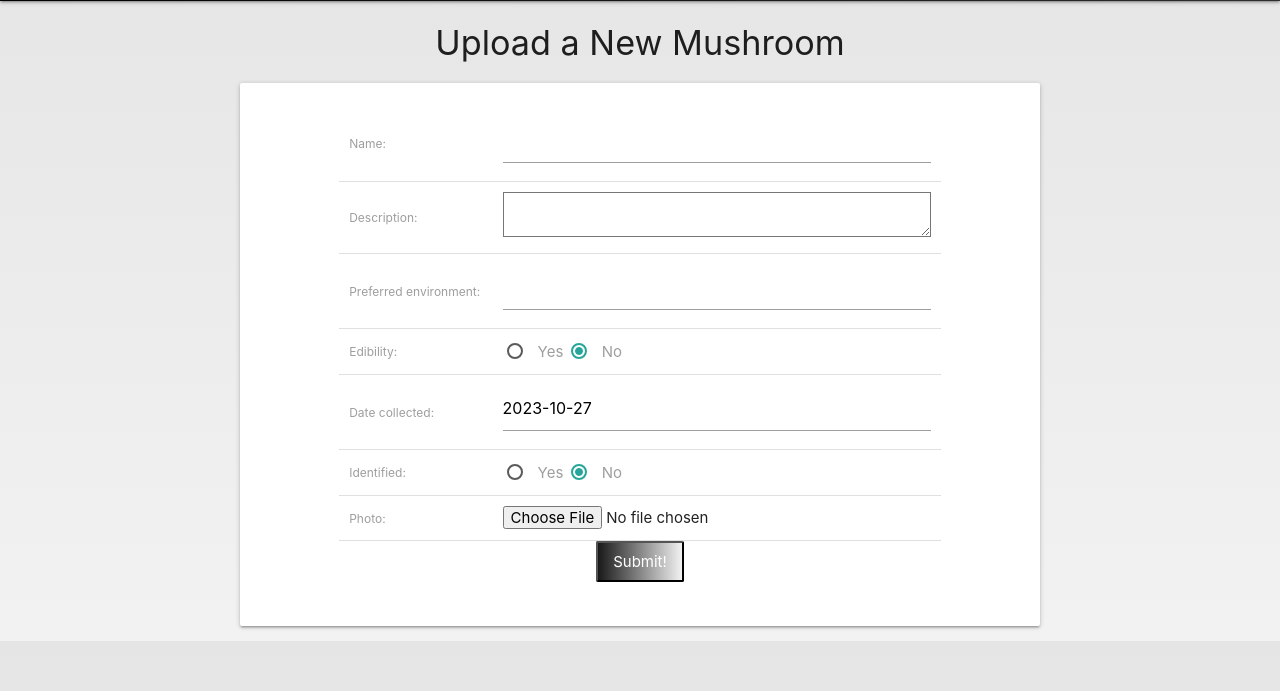
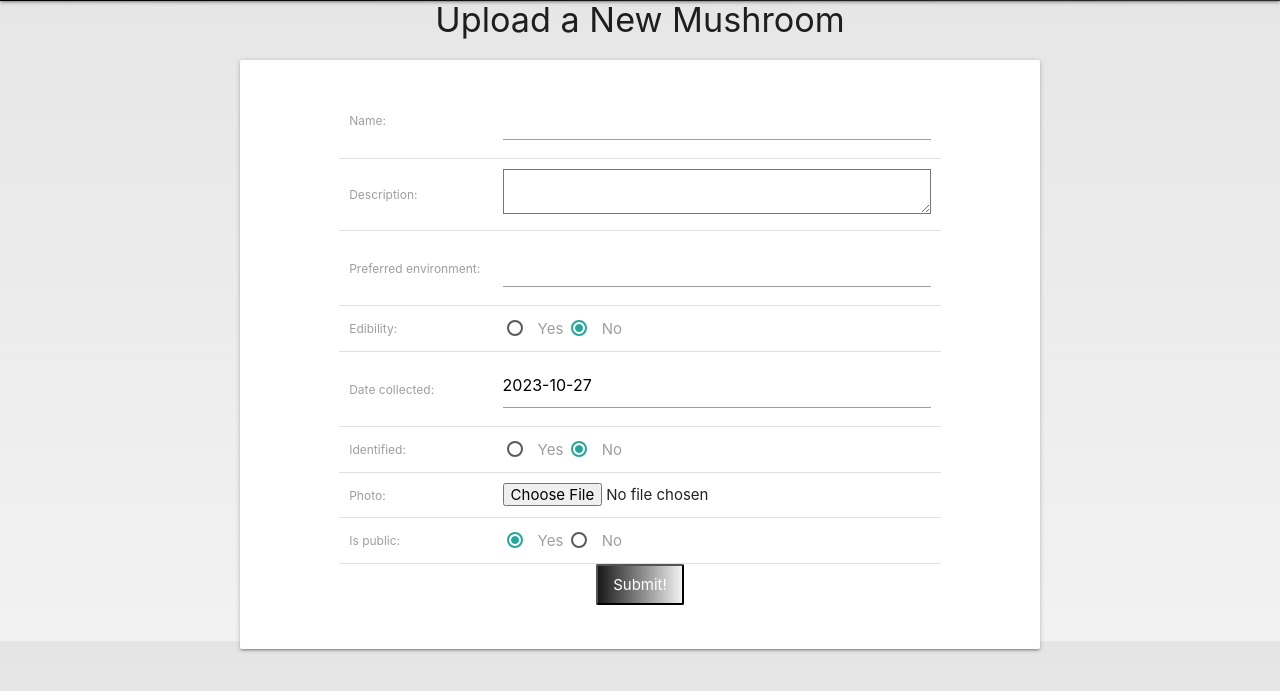
Before and after one commit to LeeLoo3434/FungiCollector, a Django app: page /fungi/create/ in a window 1280 px wide. Shown: the part 63-754 px from the top of the page. Run offline with Django 4.2, Linux system fonts and the light colour scheme; the visitor is signed in with stand-in values (Sample User, id 1).

Commit message:
added if the post is public or private

```diff
--- a/main_app/templates/main_app/fungi_detail.html
+++ b/main_app/templates/main_app/fungi_detail.html
@@ -24,10 +24,11 @@
                 <p><strong>Edibility:</strong> {% if fungi.edibility %}Edible{% else %}Not Edible{% endif %}</p>
                 <p><strong>Date Collected:</strong> {{ fungi.date_collected|date:"F d, Y" }}</p>
                 <p><strong>Status:</strong> {% if fungi.identified %}Identified{% else %}Unidentified{% endif %}</p>
+                <p><strong>Visibility:</strong> {% if fungi.is_public %}Public{% else %}Private{% endif %}</p>
             </div>
             <div class="card-action">
-                <a href="{% url 'fungi_update' fungi.id %}"class="btn gradient-btn">Edit</a>
-                <a href="{% url 'fungi_delete' fungi.id %}"class="btn gradient-btn">Delete</a>
+                <a href="{% url 'fungi_update' fungi.id %}" class="btn gradient-btn">Edit</a>
+                <a href="{% url 'fungi_delete' fungi.id %}" class="btn gradient-btn">Delete</a>
             </div>
         </div>
     </div>
--- a/main_app/templates/main_app/fungi_form.html
+++ b/main_app/templates/main_app/fungi_form.html
@@ -84,7 +84,7 @@
         <tr>
             <td>{{ field.label_tag }}</td>
             <td>
-                                {% if field.name == "edibility" or field.name == "identified" %}
+                {% if field.name == "edibility" or field.name == "identified" or field.name == "is_public" %}
                     <label>
                         <input type="radio" name="{{ field.name }}" value="True" class="with-gap" {% if field.value %}checked{% endif %}>
                         <span>Yes</span>
@@ -105,6 +105,7 @@
         {{ field }}
     {% endif %}
 {% endfor %}
+
             </table>
             <div class="row">
                 <div class="col s12 center-align">
--- a/main_app/templates/main_app/fungi_list.html
+++ b/main_app/templates/main_app/fungi_list.html
@@ -32,6 +32,7 @@
 </style>
 
 <h1>Mushroom Collection</h1>
+<p>Welcome, {{ user.username }}!</p>
 
 <div class="row"> <!-- Moved the row div outside of the loop -->
 {% for fungi in fungi_list %}
--- a/main_app/views.py
+++ b/main_app/views.py
@@ -9,7 +9,7 @@
 from django.urls import reverse_lazy
 from django.contrib import messages
 from django.urls import reverse
-
+from django.http import HttpResponseRedirect
 def home(request):
     return render(request,'home.html')
 
@@ -21,7 +21,7 @@
 class FungiCreate(LoginRequiredMixin, CreateView):
     model = Fungi
     fields = ['name', 'description', 'preferred_environment',
-            'edibility', 'date_collected', 'identified', 'photo']  # Updated the fields list to include 'identified'
+            'edibility', 'date_collected', 'identified', 'photo','is_public']  # Updated the fields list to include 'identified'
     success_url = '/fungi/'
 
     def form_valid(self, form):
@@ -31,7 +31,7 @@
 class FungiUpdate(LoginRequiredMixin, UpdateView):
     model = Fungi
     fields = ['name', 'description', 'preferred_environment',
-            'edibility', 'date_collected', 'identified', 'photo']
+            'edibility', 'date_collected', 'identified', 'photo''is_public']
 
     def get_success_url(self):
         return reverse_lazy('fungi_detail', kwargs={'pk': self.object.pk})
@@ -60,6 +60,20 @@
 class CommentCreate(LoginRequiredMixin, CreateView):
     model = Comment
     fields = ['content']
+
+    def get(self, request, *args, **kwargs):
+        fungi = Fungi.objects.get(id=self.kwargs['fungi_id'])
+        if not fungi.is_public:
+            messages.error(self.request, "You cannot comment on a private post!")
+            return HttpResponseRedirect(reverse('fungi_detail', kwargs={'pk': fungi.id}))
+        return super().get(request, *args, **kwargs)
+
+    def post(self, request, *args, **kwargs):
+        fungi = Fungi.objects.get(id=self.kwargs['fungi_id'])
+        if not fungi.is_public:
+            messages.error(self.request, "You cannot comment on a private post!")
+            return HttpResponseRedirect(reverse('fungi_detail', kwargs={'pk': fungi.id}))
+        return super().post(request, *args, **kwargs)
 
     def form_valid(self, form):
         form.instance.fungi = Fungi.objects.get(id=self.kwargs['fungi_id'])
```
Also changed, not shown: main_app/templates/main_app/profile_page.html (added), main_app/templates/main_app/public_feed.html (added), media/fungi_photos/458FEEB6-8299-4D22-8343-34277FA86E00_NTjjVh8.JPG (added). Lines whose indentation alone changed are shown as unchanged.
